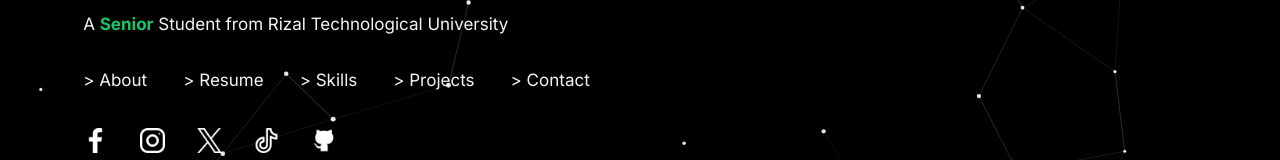
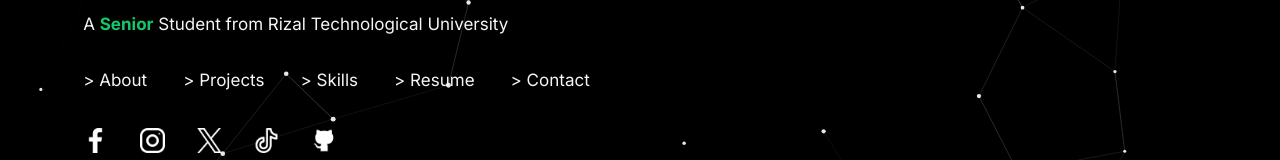
Before and after one commit to Ritzqtt/Hey-Its-Christian, a React (Vite) app: page / in a window 1280 px wide. Shown: the part 346-506 px from the top of the page. Built offline with nearby package versions, Linux system fonts and the light colour scheme.

Commit message:
feat: reorder navigation links and update Portfolio section imports

```diff
--- a/src/components/Navbar.jsx
+++ b/src/components/Navbar.jsx
@@ -3,9 +3,9 @@ import { Link } from "react-router-dom";
 
 const navLinks = [
   { name: "About", to: "/portfolio#about" },
+  { name: "Projects", to: "/portfolio#projects" },
+  { name: "Skills", to: "/portfolio#skills" },
   { name: "Resume", to: "/portfolio#resume" },
-  { name: "Skills", to: "/portfolio#skills" },
-  { name: "Projects", to: "/portfolio#projects" },
   { name: "Contact", to: "/portfolio#contact" },
 ];
 
--- a/src/pages/Home.jsx
+++ b/src/pages/Home.jsx
@@ -16,9 +16,9 @@ const socialLinks = [
 
 const navLinks = [
   { name: "About", to: "/portfolio#about" },
+  { name: "Projects", to: "/portfolio#projects" },
+  { name: "Skills", to: "/portfolio#skills" },
   { name: "Resume", to: "/portfolio#resume" },
-  { name: "Skills", to: "/portfolio#skills" },
-  { name: "Projects", to: "/portfolio#projects" },
   { name: "Contact", to: "/portfolio#contact" },
 ];
 
--- a/src/pages/Portfolio.jsx
+++ b/src/pages/Portfolio.jsx
@@ -4,9 +4,9 @@ import { useLocation } from "react-router-dom";
 import Navbar from "../components/Navbar";
 
 import About from "../sections/About";
+import Projects from "../sections/Projects";
+import Skills from "../sections/Skills";
 import Resume from "../sections/Resume";
-import Skills from "../sections/Skills";
-import Projects from "../sections/Projects";
 import Contact from "../sections/Contact";
 
 function Portfolio() {
@@ -87,9 +87,9 @@ function Portfolio() {
 
       <main>
         <About />
+        <Projects />
+        <Skills />
         <Resume />
-        <Skills />
-        <Projects />
         <Contact />
       </main>
 
```
